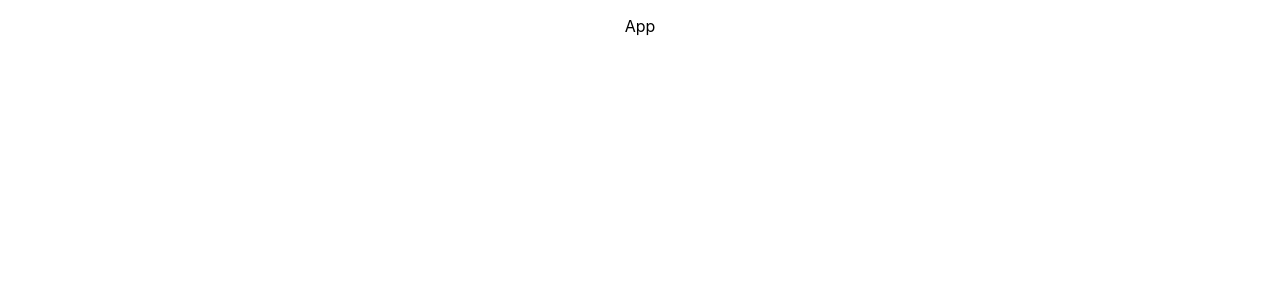
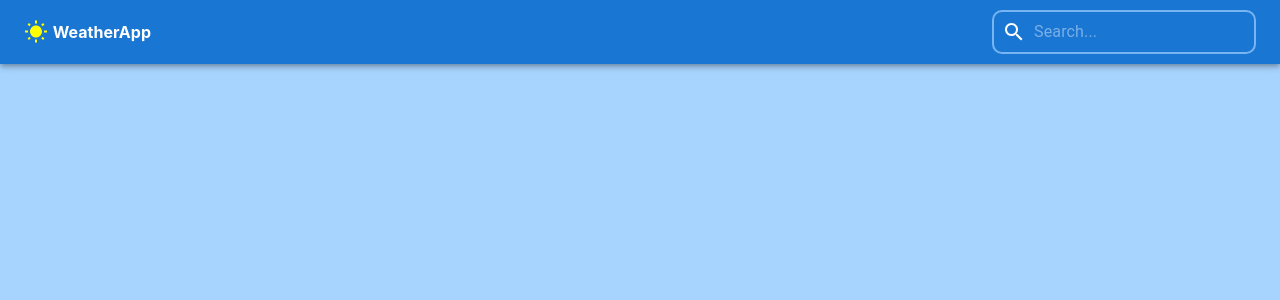
Before and after one commit to Kuczi11/Meteorology-project, a React (Create React App) app: page / in a window 1280 px wide. Shown: the top 300 px of the page. Built offline with nearby package versions, Linux system fonts and the light colour scheme.

Commit message:
added appbar

```diff
--- a/package.json
+++ b/package.json
@@ -7,10 +7,8 @@
     "@emotion/styled": "^11.3.0",
     "@mui/icons-material": "^5.0.5",
     "@mui/material": "^5.0.6",
+    "@mui/styles": "^5.1.0",
     "@reduxjs/toolkit": "^1.6.2",
-    "@testing-library/jest-dom": "^5.15.0",
-    "@testing-library/react": "^11.2.7",
-    "@testing-library/user-event": "^12.8.3",
     "node-sass": "^6.0.1",
     "react": "^17.0.2",
     "react-dom": "^17.0.2",
--- a/src/App.jsx
+++ b/src/App.jsx
@@ -1,11 +1,10 @@
 import React from 'react';
+import Navbar from './components/Navbar';
 
 function App() {
   return (
     <div className="App">
-      <header className="App-header">
-        <p style={{ textAlign: 'center' }}>App</p>
-      </header>
+      <Navbar />
     </div>
   );
 }
--- /dev/null
+++ b/src/components/Navbar/index.jsx
@@ -0,0 +1,29 @@
+import React from 'react';
+import {
+  AppBar, Toolbar, InputBase, IconButton,
+} from '@mui/material';
+import WbSunnyIcon from '@mui/icons-material/WbSunny';
+import SearchIcon from '@mui/icons-material/Search';
+import useStyles from './styles';
+
+const Navbar = () => {
+  const classes = useStyles();
+  return (
+    <div className={classes.navbarContainer}>
+      <AppBar position="static">
+        <Toolbar className={classes.navbarToolbar}>
+          <div className={classes.navbarLogo}>
+            <WbSunnyIcon className={classes.navbarSunIcon} />
+            <h4>WeatherApp</h4>
+          </div>
+          <div className={classes.navbarSearch}>
+            <IconButton><SearchIcon /></IconButton>
+            <InputBase placeholder="Search..." />
+          </div>
+        </Toolbar>
+      </AppBar>
+    </div>
+  );
+};
+
+export default Navbar;
--- /dev/null
+++ b/src/components/Navbar/styles.js
@@ -0,0 +1,53 @@
+import { makeStyles } from '@mui/styles';
+
+const useStyles = makeStyles({
+  navbarContainer: {
+    maxWidth: '100%',
+    display: 'flex',
+    flexDirection: 'row',
+    alignItems: 'center',
+
+    '& h4': {
+      marginLeft: '0.3em',
+      '&:hover': {
+        color: 'yellow',
+        transition: 'color 0.5s linear',
+      },
+    },
+  },
+
+  navbarToolbar: {
+    display: 'inherit',
+    justifyContent: 'space-between',
+  },
+
+  navbarLogo: {
+    display: 'inherit',
+    alignItems: 'center',
+  },
+
+  navbarSearch: {
+    display: 'inherit',
+    alignItems: 'center',
+    border: '2px solid #77B6F2',
+    borderRadius: '10px',
+    '@media (max-width: 576px)': {
+      border: 'none',
+    },
+    '& input': {
+      color: 'white',
+      '@media (max-width: 576px)': {
+        display: 'none',
+      },
+    },
+    '& button': {
+      color: 'white',
+    },
+  },
+
+  navbarSunIcon: {
+    color: 'yellow',
+  },
+});
+
+export default useStyles;
--- a/src/index.css
+++ b/src/index.css
@@ -1,10 +1,15 @@
+* {
+  margin: 0;
+  padding: 0;
+}
+
 body {
-  margin: 0;
   font-family: -apple-system, BlinkMacSystemFont, 'Segoe UI', 'Roboto', 'Oxygen',
     'Ubuntu', 'Cantarell', 'Fira Sans', 'Droid Sans', 'Helvetica Neue',
     sans-serif;
   -webkit-font-smoothing: antialiased;
   -moz-osx-font-smoothing: grayscale;
+  background-color: #a7d4ff;
 }
 
 code {
```
Also changed, not shown: 1 other file (tests, documents, lock files or other folders).
